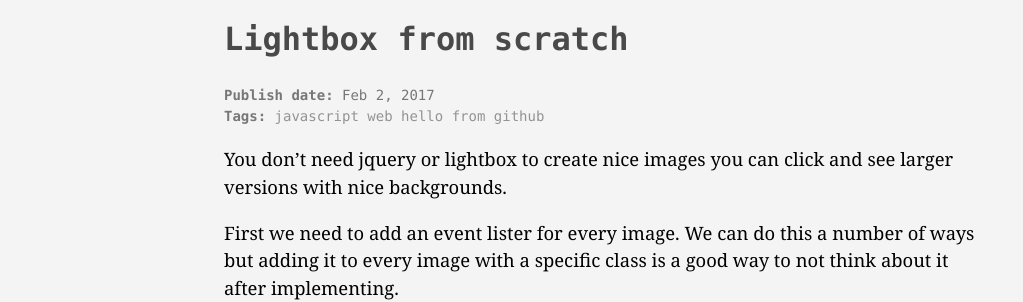
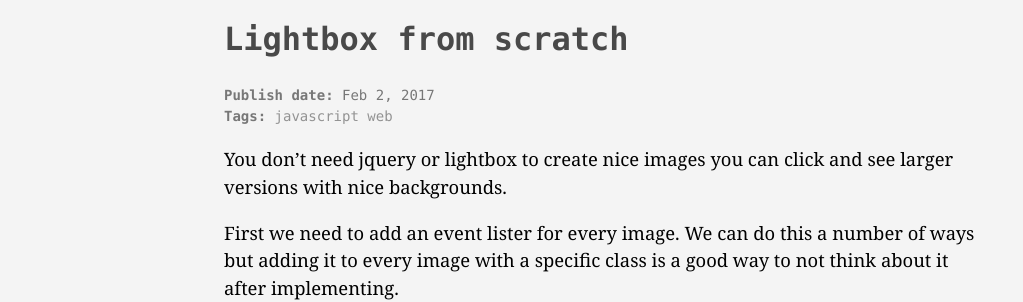
Before and after one commit to rahmanarifm/blog, a Jekyll site: the page built from _posts/2017-2-1-lightbox-front-scratch.md, in a window 1280 px wide and 900 px high. Shown: the part 314-616 px from the top of the window, without its empty margins (32-1055 px from the left). Built offline with Jekyll 4.4.1, drawn with Linux system fonts in a browser that asks for light colours.

Commit message:
Update 2017-2-1-lightbox-front-scratch.md

```diff
--- a/_posts/2017-2-1-lightbox-front-scratch.md
+++ b/_posts/2017-2-1-lightbox-front-scratch.md
@@ -2,7 +2,7 @@
 layout: post
 title: "Lightbox from scratch"
 date: 2017-02-1T20:52:03-05:00
-tags: [javascript, web, hello, from, github]
+tags: [javascript, web]
 
 ---
 
```
